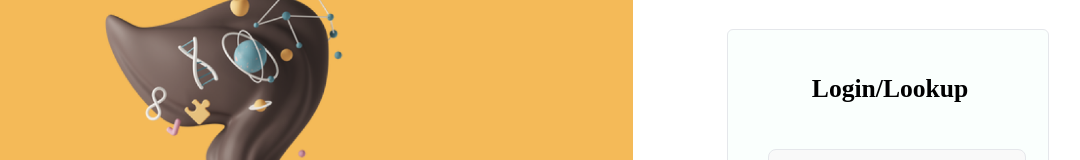
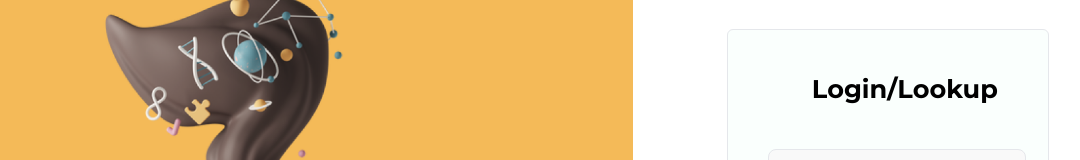
Before and after one commit to akanandhu/learn-react, a Next.js app: page /login/loginPage in a window 1280 px wide. Shown: the part 158-318 px from the top of the page, without its empty margins (58-1138 px from the left). Built offline with nearby package versions, Linux system fonts and the light colour scheme.

Commit message:
font change

```diff
--- a/components/Signin.tsx
+++ b/components/Signin.tsx
@@ -9,7 +9,7 @@ function Signin({text,label,placeholder} :SigninProps) {
   return (
     <div className=' h-[70%] w-[100%] mb-0 gap-5 flex-row flex justify-center md:flex md:justify-center md:pt-[0%] md:pr-[13%] md:pl-[8%] lg:flex lg:flex-row lg:justify-center lg:pt-[25%] lg:pr-[26%] lg:pl-[16%] '>
         <div className=' mr-5 pl-10 pt-8 pb-5 pr-2 flex  gap-10 flex-col  w-[70%]  justify-center md:flex md:flex-1 md:justify-center   md:pl-5  md:gap-4 md:w-[100%] md:h-full lg:w-[100%] lg:h-[100%]  lg:flex lg:flex-col lg:gap-2 lg:pl-10  lg:rounded-md  lg:pt-10 lg:border md:border border lg:shadow-[0px_opx_2px_rgba(0,0,0,0.2)] md:shadow-[0px_opx_2px_rgba(0,0,0,0.2)] lg:`${bgprimary}` md:bg-tableBG lg:justify-center ' >
-            <h1 className="  md:mb-8 lg:font-['Montserrat_Regular'] lg:mb-8 md:font-['Montserrat_Regular'] font-['Montserrat_Regular'] md:text-[3vw] lg:text-[2vw] lg:pl-[16%] text-[5vw] font-extrabold  ">{text}</h1>
+            <h1 className="  md:mb-8 lg:mb-8 md:text-[3vw] lg:text-[2vw] lg:pl-[16%] text-[5vw] font-extrabold  ">{text}</h1>
             <input type='number' placeholder={placeholder} className={` md:mb-8 bg-boxBG h-[60px] mb-4 rounded-lg pl-3 w-[95%] placeholder:text-sm placeholder:pl-0 placeholder:text-placeText placeholder:font-semibold placeholder:font-['Montserrat_Regular'] placeholder:pb-10 border border-solid   `}></input>
             <button className= " md:mb-8 bg-loginbutton text-white rounded-lg h-[55px] w-[95%] lg:font-['Montserrat_Regular'] md:font-['Montserrat_Regular'] font-['Montserrat_Regular'] font-semibold " >{label}</button>
         </div>
--- a/styles/Home.module.css
+++ b/styles/Home.module.css
@@ -3,7 +3,7 @@
   padding: 0 2rem;
 
 }
-.body {
+body {
   font-family: 'Montserrat', sans-serif;
 }
 
--- a/styles/globals.css
+++ b/styles/globals.css
@@ -8,6 +8,10 @@ main .testPost{
     color: red;
 }
 @layer base {
+  body {
+    font-family: 'Montserrat', sans-serif;
+  }
+
     input[type="number"]::-webkit-inner-spin-button,
     input[type="number"]::-webkit-outer-spin-button {
       -webkit-appearance: none;
```
Also changed, not shown: 1 other file (tests, documents, lock files or other folders).
